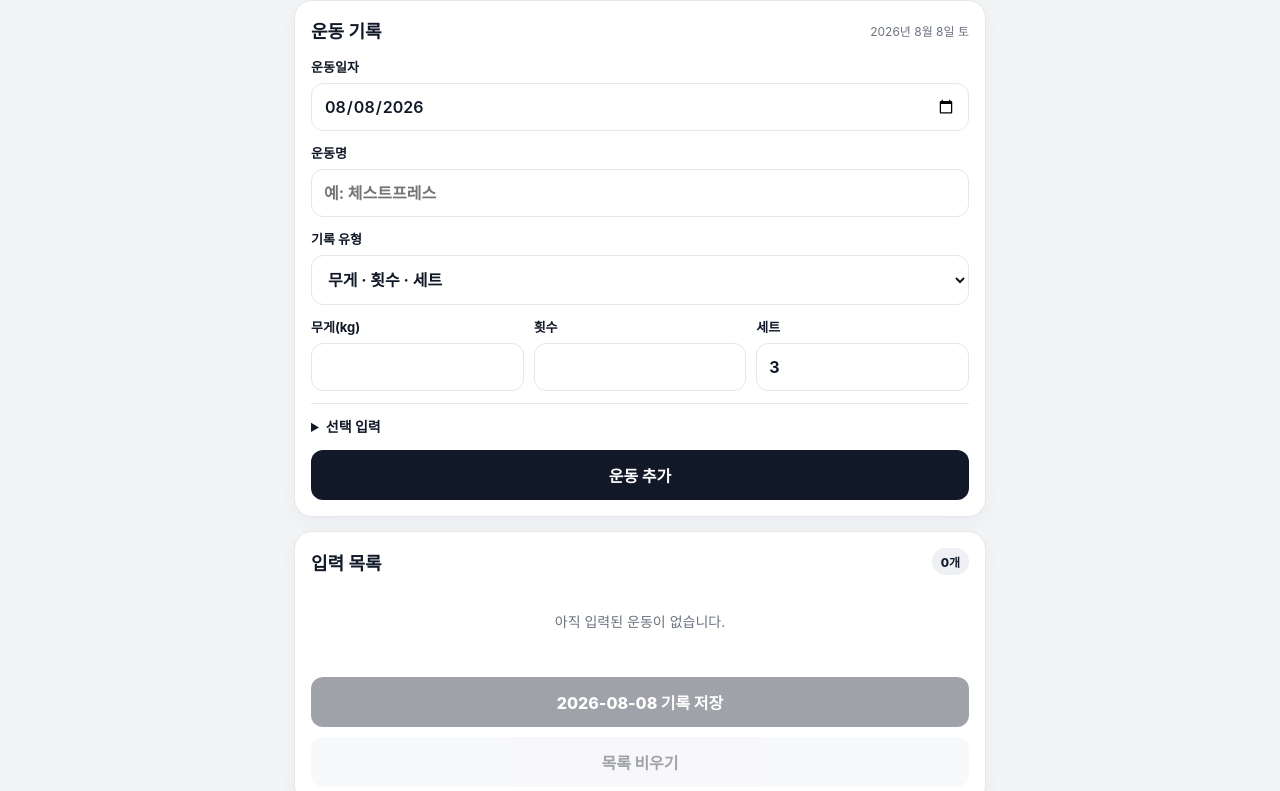
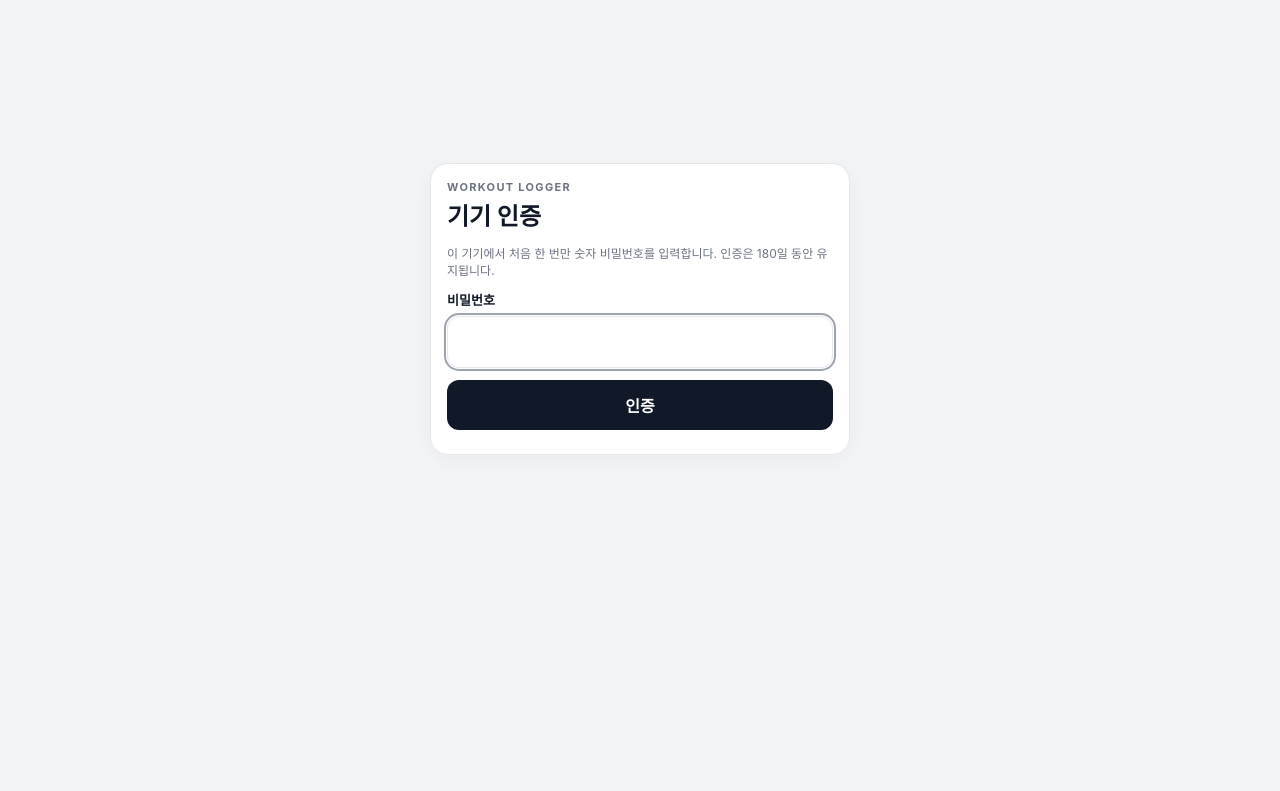
Before and after one commit to hong26sj/workout-logger, a plain HTML site: page index.html in a window 1280 px wide. Shown: the part 84-875 px from the top of the page. After the commit the page ends 800 px from the top, so only its background shows below. Drawn offline with Linux system fonts and the light colour scheme; no server answers.

Commit message:
Add authentication gate and fix exercise autocomplete markup

```diff
--- a/index.html
+++ b/index.html
@@ -9,8 +9,20 @@
   <link rel="apple-touch-icon" href="icon-192.png" />
   <link rel="stylesheet" href="styles.css" />
   <link rel="stylesheet" href="activity-comparison.css" />
+  <style>
+    .auth-hidden{display:none!important}.auth-gate{min-height:100vh;display:flex;align-items:center;justify-content:center;padding:24px}.auth-gate.hidden{display:none}.auth-card{width:min(100%,420px)}.auth-card input{font-size:1.2rem;letter-spacing:.12em;text-align:center}.auth-card .primary{width:100%;margin-top:12px}
+  </style>
 </head>
 <body>
+  <section id="authGate" class="auth-gate">
+    <div class="card auth-card">
+      <p class="eyebrow">WORKOUT LOGGER</p><h1>기기 인증</h1>
+      <p class="help">이 기기에서 처음 한 번만 숫자 비밀번호를 입력합니다. 인증은 180일 동안 유지됩니다.</p>
+      <label>비밀번호<input id="authPin" type="password" inputmode="numeric" pattern="[0-9]*" autocomplete="new-password" maxlength="12" /></label>
+      <button id="authLoginBtn" type="button" class="primary">인증</button><div id="authStatus" class="sync-status"></div>
+    </div>
+  </section>
+  <div id="appRoot" class="auth-hidden">
   <header class="topbar">
     <div><p class="eyebrow">WORKOUT LOGGER</p><h1>근력 운동 기록</h1></div>
     <button id="settingsBtn" class="icon-btn" aria-label="설정">⚙︎</button>
@@ -19,7 +31,7 @@
     <section class="card">
       <div class="section-head"><h2>운동 기록</h2><span id="todayLabel" class="muted"></span></div>
       <label>운동일자<input id="workoutDate" type="date" /></label>
-      <label>운동명<input id="exerciseName" type="text" list="exerciseOptions" placeholder="예: 체스트프레스" autocomplete="off" /><datalist id="exerciseOptions"></datalist><div id="previousRecord" class="previous-record hidden"></div></label>
+      <label>운동명<input id="exerciseName" type="text" list="exerciseOptions" name="workout-exercise-name" placeholder="예: 체스트프레스" autocomplete="new-password" autocorrect="off" autocapitalize="none" spellcheck="false" /><datalist id="exerciseOptions"></datalist><div id="previousRecord" class="previous-record hidden"></div></label>
       <label>기록 유형<select id="recordType"><option value="weighted">무게 · 횟수 · 세트</option><option value="bodyweight">횟수 · 세트</option><option value="timed">시간 · 세트</option></select></label>
       <div id="weightedFields" class="grid-3"><label>무게(kg)<input id="weightKg" type="number" min="0" step="0.5" inputmode="decimal" /></label><label>횟수<input id="repsWeighted" type="number" min="1" step="1" inputmode="numeric" /></label><label>세트<input id="setsWeighted" type="number" min="1" step="1" inputmode="numeric" value="3" /></label></div>
       <div id="bodyweightFields" class="grid-2 hidden"><label>횟수<input id="repsBodyweight" type="number" min="1" step="1" inputmode="numeric" /></label><label>세트<input id="setsBodyweight" type="number" min="1" step="1" inputmode="numeric" value="3" /></label></div>
@@ -34,8 +46,11 @@
   <dialog id="settingsDialog"><form method="dialog" class="dialog-card"><div class="section-head"><h2>설정</h2><button value="cancel" class="icon-btn">✕</button></div><label>Google Apps Script 웹 앱 URL<input id="gasUrl" type="url" placeholder="https://script.google.com/macros/s/.../exec" /></label><p class="help">기본 URL이 앱에 내장되어 있습니다. 주소가 변경된 경우에만 수정하세요.</p><div class="actions"><button id="saveSettingsBtn" value="default" class="primary">저장</button></div></form></dialog>
   <dialog id="analysisDialog"><form method="dialog" class="dialog-card" id="analysisForm"><div class="section-head"><h2>AI 분석 추가 요청</h2><button value="cancel" class="icon-btn">✕</button></div><p class="help">비워두면 기본 분석을 실행합니다. 기존 분석에 이어 특별히 반영할 내용을 입력할 수 있습니다.</p><label>분석 시작일<input id="analysisFromDate" type="date" /></label><label>추가 요청사항<textarea id="analysisRequest" rows="5" placeholder="예: 이번 주는 허리 회복을 우선하고, 체중감량을 위한 유산소 계획을 자세히 세워줘."></textarea></label><label class="check-label"><input id="forceAnalysis" type="checkbox" /> 새 기록이 없어도 다시 분석</label><div class="actions dialog-actions"><button value="cancel" class="secondary">취소</button><button id="confirmAnalysisBtn" value="default" class="primary">분석 시작</button></div></form></dialog>
   <div id="toast" class="toast" role="status"></div>
+  </div>
   <script src="app.js"></script>
+  <script src="auth-client.js"></script>
   <script src="session-delete-fix.js"></script>
+  <script src="exercise-picker.js"></script>
   <script src="activity-comparison.js"></script>
 </body>
 </html>
```
